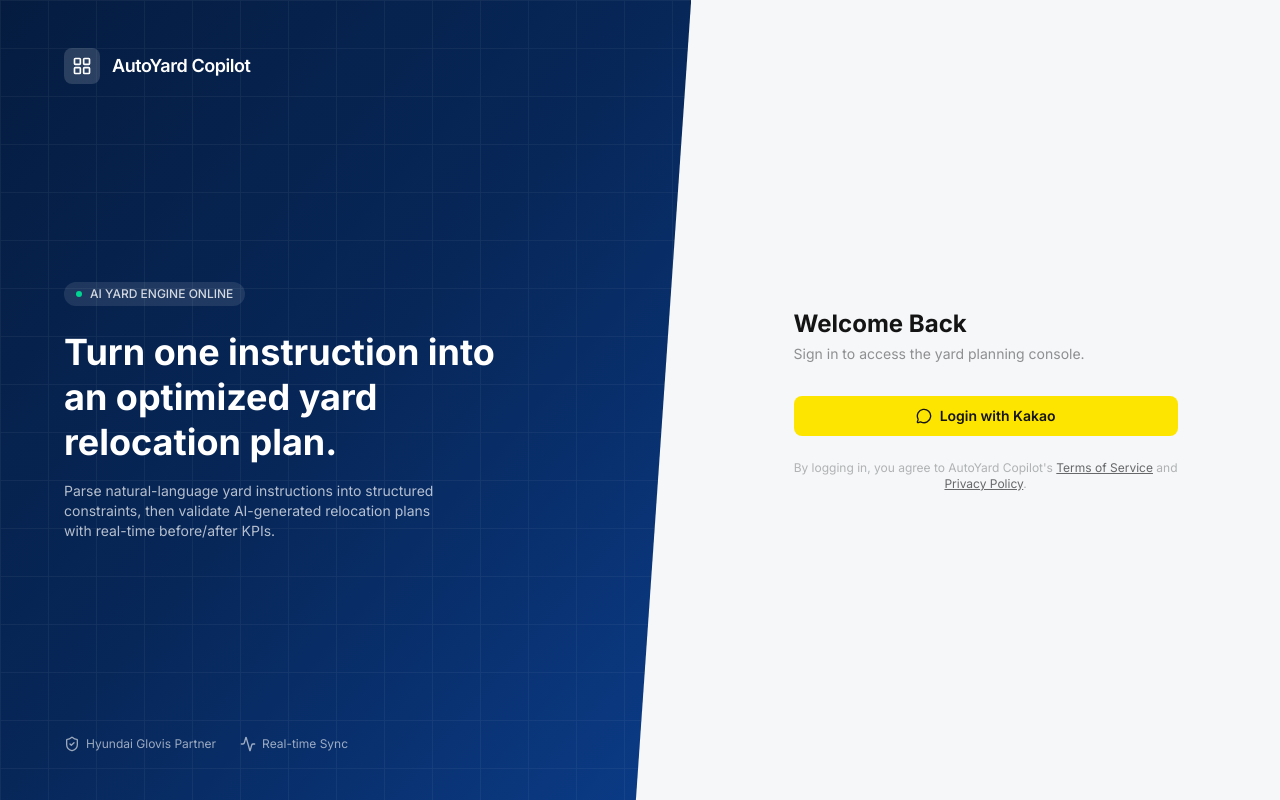
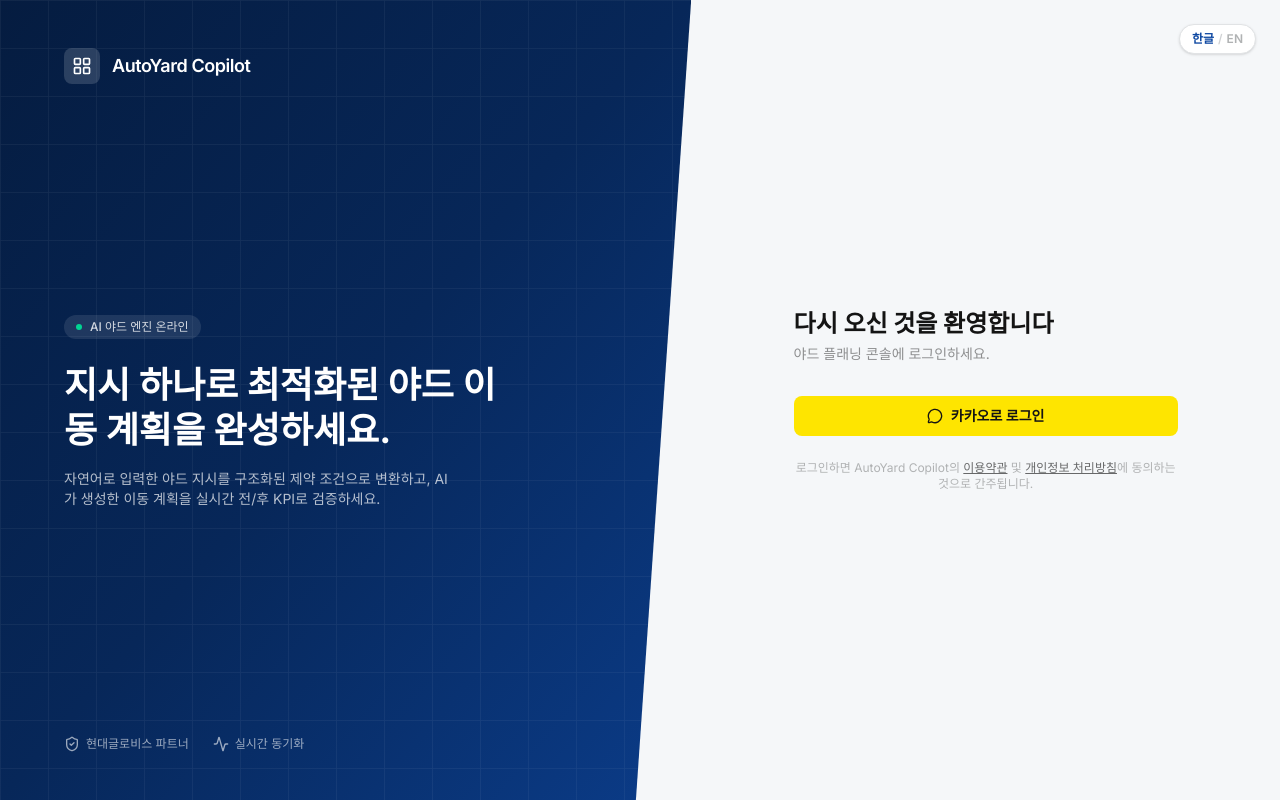
Before and after one commit to Chung-Woon-team/Front-end, a React (Vite) app: page /login in a window 1280 px wide. Built offline with nearby package versions, Linux system fonts and the light colour scheme.

Commit message:
fix: 온보딩 한/영

```diff
--- a/src/components/layout/AuthLayout.tsx
+++ b/src/components/layout/AuthLayout.tsx
@@ -1,13 +1,29 @@
 import type { ReactNode } from 'react';
 import { Activity, LayoutGrid, ShieldCheck } from 'lucide-react';
+import { useLanguage } from '../../hooks/useLanguage';
+import { onboardingText } from '../../i18n/onboarding';
 
 interface AuthLayoutProps {
   children: ReactNode;
 }
 
 export function AuthLayout({ children }: AuthLayoutProps) {
+  const { language, toggleLanguage } = useLanguage();
+  const text = onboardingText[language];
+
   return (
-    <div className="flex h-screen w-full overflow-hidden bg-neutral-50">
+    <div className="relative flex h-screen w-full overflow-hidden bg-neutral-50">
+      <button
+        type="button"
+        onClick={toggleLanguage}
+        aria-label="Toggle language"
+        className="absolute right-4 top-4 z-10 flex items-center gap-1 rounded-full border border-neutral-200 bg-white px-3 py-1.5 text-xs font-semibold text-neutral-600 shadow-sm transition hover:bg-neutral-50 lg:right-6 lg:top-6"
+      >
+        <span className={language === 'ko' ? 'text-primary-600' : 'text-neutral-400'}>한글</span>
+        <span className="text-neutral-300">/</span>
+        <span className={language === 'en' ? 'text-primary-600' : 'text-neutral-400'}>EN</span>
+      </button>
+
       <div
         className="relative hidden w-[54%] flex-col justify-between overflow-hidden bg-gradient-to-br from-primary-950 via-primary-900 to-primary-700 px-16 py-12 text-white lg:flex"
         style={{ clipPath: 'polygon(0 0, 100% 0, 92% 100%, 0 100%)' }}
@@ -31,25 +47,20 @@
         <div className="relative">
           <span className="inline-flex items-center gap-2 rounded-full bg-white/10 px-3 py-1 text-xs font-medium text-white/80">
             <span className="h-1.5 w-1.5 rounded-full bg-emerald-400" />
-            AI YARD ENGINE ONLINE
+            {text.badge}
           </span>
-          <h1 className="mt-6 max-w-md text-4xl font-bold leading-tight">
-            Turn one instruction into an optimized yard relocation plan.
-          </h1>
-          <p className="mt-4 max-w-sm text-sm text-white/70">
-            Parse natural-language yard instructions into structured constraints, then validate
-            AI-generated relocation plans with real-time before/after KPIs.
-          </p>
+          <h1 className="mt-6 max-w-md text-4xl font-bold leading-tight">{text.headline}</h1>
+          <p className="mt-4 max-w-sm text-sm text-white/70">{text.description}</p>
         </div>
 
         <div className="relative flex items-center gap-6 text-xs text-white/60">
           <span className="flex items-center gap-1.5">
             <ShieldCheck className="h-4 w-4" />
-            Hyundai Glovis Partner
+            {text.partner}
           </span>
           <span className="flex items-center gap-1.5">
             <Activity className="h-4 w-4" />
-            Real-time Sync
+            {text.sync}
           </span>
         </div>
       </div>
--- a/src/components/layout/Topbar.tsx
+++ b/src/components/layout/Topbar.tsx
@@ -38,8 +38,8 @@
         </div>
       )}
 
-      <header className="flex items-center gap-4 border-b border-neutral-200 bg-white px-6 py-3.5">
-        <div className="relative max-w-md flex-1">
+      <header className="flex items-center gap-2 border-b border-neutral-200 bg-white px-3 py-3.5 sm:gap-4 sm:px-6">
+        <div className="relative min-w-0 max-w-md flex-1">
           <Search className="pointer-events-none absolute left-3 top-1/2 h-4 w-4 -translate-y-1/2 text-neutral-400" />
           <input
             type="text"
@@ -48,31 +48,40 @@
           />
         </div>
 
+        <div className="ml-auto flex shrink-0 items-center gap-1 sm:gap-4">
           <div className="flex items-center gap-1 text-neutral-500">
             <button type="button" className="relative rounded-lg p-2 hover:bg-neutral-100" aria-label="알림">
               <Bell className="h-4 w-4" />
               <span className="absolute right-1.5 top-1.5 h-1.5 w-1.5 rounded-full bg-red-500" />
             </button>
-          <button type="button" className="rounded-lg p-2 hover:bg-neutral-100" aria-label="최근 기록">
+            <button
+              type="button"
+              className="hidden rounded-lg p-2 hover:bg-neutral-100 sm:inline-flex"
+              aria-label="최근 기록"
+            >
               <RotateCcw className="h-4 w-4" />
             </button>
-          <button type="button" className="rounded-lg p-2 hover:bg-neutral-100" aria-label="동기화">
+            <button
+              type="button"
+              className="hidden rounded-lg p-2 hover:bg-neutral-100 sm:inline-flex"
+              aria-label="동기화"
+            >
               <RefreshCw className="h-4 w-4" />
             </button>
           </div>
 
-        <div className="h-6 w-px bg-neutral-200" />
+          <div className="hidden h-6 w-px bg-neutral-200 sm:block" />
 
-        <a href="#" className="text-sm font-medium text-neutral-500 hover:text-neutral-700">
+          <a href="#" className="hidden text-sm font-medium text-neutral-500 hover:text-neutral-700 md:inline">
             도움말
           </a>
 
           <Link
             to="/instructions"
-          className="flex items-center gap-1.5 rounded-lg bg-primary-600 px-4 py-2 text-sm font-semibold text-white hover:bg-primary-700"
+            className="flex items-center gap-1.5 rounded-lg bg-primary-600 px-2.5 py-2 text-sm font-semibold text-white hover:bg-primary-700 sm:px-4"
           >
             <Plus className="h-4 w-4" />
-          새 지시 입력
+            <span className="hidden sm:inline">새 지시 입력</span>
           </Link>
 
           <div className="relative">
@@ -104,6 +113,7 @@
               </>
             )}
           </div>
+        </div>
       </header>
     </div>
   );
--- /dev/null
+++ b/src/context/LanguageContext.tsx
@@ -0,0 +1,28 @@
+import { useMemo, useState, type ReactNode } from 'react';
+import { LanguageContext, type Language, type LanguageContextValue } from './language-context-value';
+
+const STORAGE_KEY = 'autoyard-language';
+
+function getInitialLanguage(): Language {
+  const stored = localStorage.getItem(STORAGE_KEY);
+  return stored === 'en' ? 'en' : 'ko';
+}
+
+export function LanguageProvider({ children }: { children: ReactNode }) {
+  const [language, setLanguage] = useState<Language>(getInitialLanguage);
+
+  const value = useMemo<LanguageContextValue>(
+    () => ({
+      language,
+      toggleLanguage: () =>
+        setLanguage((current) => {
+          const next = current === 'ko' ? 'en' : 'ko';
+          localStorage.setItem(STORAGE_KEY, next);
+          return next;
+        }),
+    }),
+    [language],
+  );
+
+  return <LanguageContext.Provider value={value}>{children}</LanguageContext.Provider>;
+}
--- /dev/null
+++ b/src/context/language-context-value.ts
@@ -0,0 +1,10 @@
+import { createContext } from 'react';
+
+export type Language = 'ko' | 'en';
+
+export interface LanguageContextValue {
+  language: Language;
+  toggleLanguage: () => void;
+}
+
+export const LanguageContext = createContext<LanguageContextValue | undefined>(undefined);
--- /dev/null
+++ b/src/hooks/useLanguage.ts
@@ -0,0 +1,10 @@
+import { useContext } from 'react';
+import { LanguageContext } from '../context/language-context-value';
+
+export function useLanguage() {
+  const context = useContext(LanguageContext);
+  if (!context) {
+    throw new Error('useLanguage must be used within a LanguageProvider');
+  }
+  return context;
+}
--- /dev/null
+++ b/src/i18n/onboarding.ts
@@ -0,0 +1,36 @@
+import type { Language } from '../context/language-context-value';
+
+export const onboardingText = {
+  ko: {
+    badge: 'AI 야드 엔진 온라인',
+    headline: '지시 하나로 최적화된 야드 이동 계획을 완성하세요.',
+    description:
+      '자연어로 입력한 야드 지시를 구조화된 제약 조건으로 변환하고, AI가 생성한 이동 계획을 실시간 전/후 KPI로 검증하세요.',
+    partner: '현대글로비스 파트너',
+    sync: '실시간 동기화',
+    welcomeTitle: '다시 오신 것을 환영합니다',
+    welcomeSubtitle: '야드 플래닝 콘솔에 로그인하세요.',
+    kakaoButton: '카카오로 로그인',
+    termsPrefix: '로그인하면 AutoYard Copilot의',
+    termsLink: '이용약관',
+    and: '및',
+    privacyLink: '개인정보 처리방침',
+    termsSuffix: '에 동의하는 것으로 간주됩니다.',
+  },
+  en: {
+    badge: 'AI YARD ENGINE ONLINE',
+    headline: 'Turn one instruction into an optimized yard relocation plan.',
+    description:
+      'Parse natural-language yard instructions into structured constraints, then validate AI-generated relocation plans with real-time before/after KPIs.',
+    partner: 'Hyundai Glovis Partner',
+    sync: 'Real-time Sync',
+    welcomeTitle: 'Welcome Back',
+    welcomeSubtitle: 'Sign in to access the yard planning console.',
+    kakaoButton: 'Login with Kakao',
+    termsPrefix: "By logging in, you agree to AutoYard Copilot's",
+    termsLink: 'Terms of Service',
+    and: 'and',
+    privacyLink: 'Privacy Policy',
+    termsSuffix: '.',
+  },
+} satisfies Record<Language, Record<string, string>>;
--- a/src/main.tsx
+++ b/src/main.tsx
@@ -3,11 +3,14 @@
 import { BrowserRouter } from 'react-router-dom'
 import './index.css'
 import App from './App.tsx'
+import { LanguageProvider } from './context/LanguageContext'
 
 createRoot(document.getElementById('root')!).render(
   <StrictMode>
     <BrowserRouter>
-      <App />
+      <LanguageProvider>
+        <App />
+      </LanguageProvider>
     </BrowserRouter>
   </StrictMode>,
 )
--- a/src/pages/LoginPage.tsx
+++ b/src/pages/LoginPage.tsx
@@ -1,9 +1,13 @@
 import { useNavigate } from 'react-router-dom';
 import { MessageCircle } from 'lucide-react';
 import { AuthLayout } from '../components/layout/AuthLayout';
+import { useLanguage } from '../hooks/useLanguage';
+import { onboardingText } from '../i18n/onboarding';
 
 export function LoginPage() {
   const navigate = useNavigate();
+  const { language } = useLanguage();
+  const text = onboardingText[language];
 
   const handleKakaoLogin = () => {
     // No auth backend yet — routes straight through so the rest of the flow is demoable.
@@ -13,8 +17,8 @@
   return (
     <AuthLayout>
       <div className="w-full max-w-sm">
-        <h2 className="text-2xl font-bold text-neutral-900">Welcome Back</h2>
-        <p className="mt-1 text-sm text-neutral-500">Sign in to access the yard planning console.</p>
+        <h2 className="text-2xl font-bold text-neutral-900">{text.welcomeTitle}</h2>
+        <p className="mt-1 text-sm text-neutral-500">{text.welcomeSubtitle}</p>
 
         <button
           type="button"
@@ -22,19 +26,19 @@
           className="mt-8 flex w-full items-center justify-center gap-2 rounded-lg bg-[#FEE500] py-2.5 text-sm font-semibold text-neutral-900 transition hover:brightness-95"
         >
           <MessageCircle className="h-4 w-4" />
-          Login with Kakao
+          {text.kakaoButton}
         </button>
 
         <p className="mt-6 text-center text-xs text-neutral-400">
-          By logging in, you agree to AutoYard Copilot&apos;s{' '}
+          {text.termsPrefix}{' '}
           <a href="#" className="text-neutral-600 underline hover:text-neutral-800">
-            Terms of Service
+            {text.termsLink}
           </a>{' '}
-          and{' '}
+          {text.and}{' '}
           <a href="#" className="text-neutral-600 underline hover:text-neutral-800">
-            Privacy Policy
+            {text.privacyLink}
           </a>
-          .
+          {text.termsSuffix}
         </p>
       </div>
     </AuthLayout>
```
Lines whose indentation alone changed are shown as unchanged.
